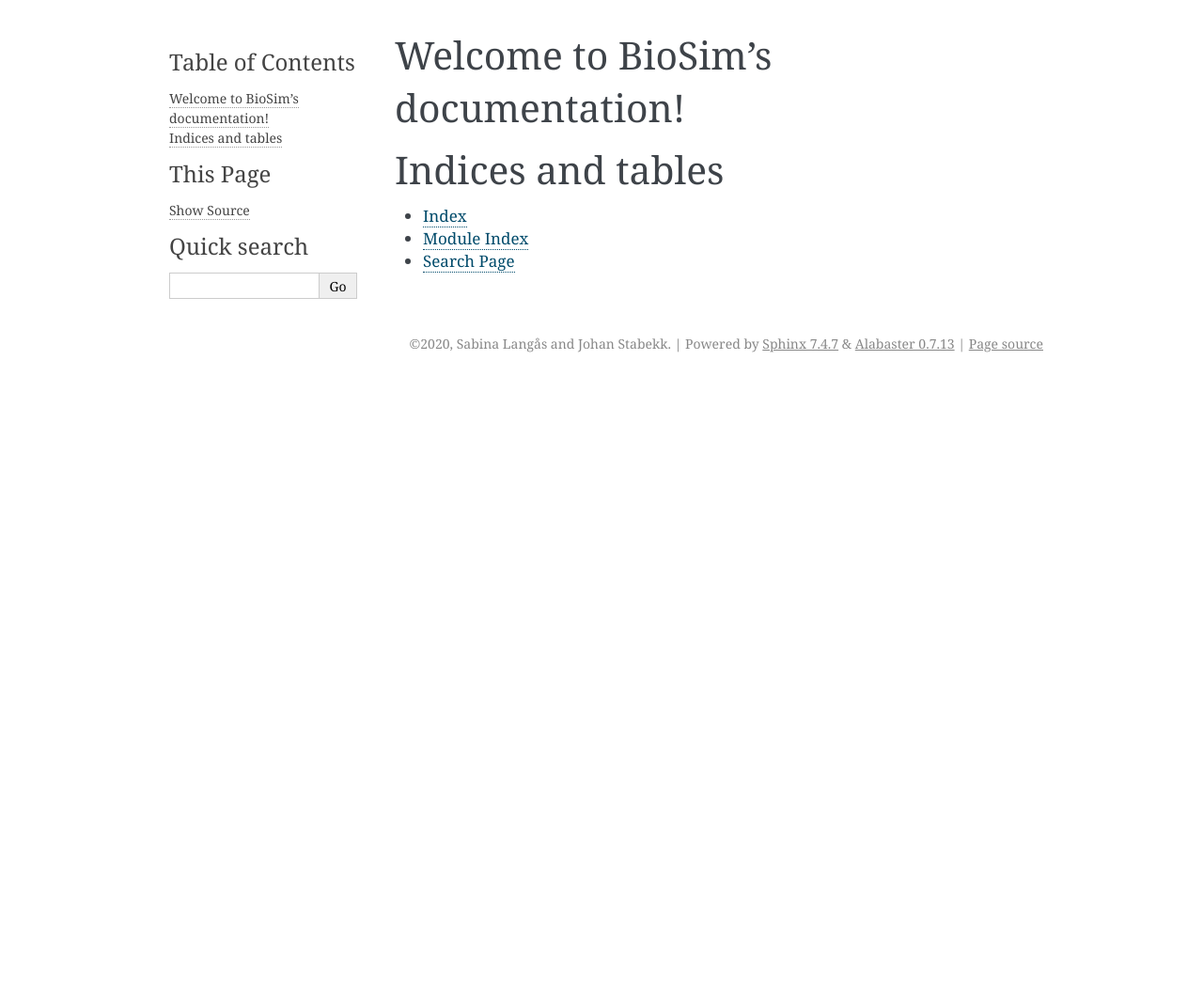
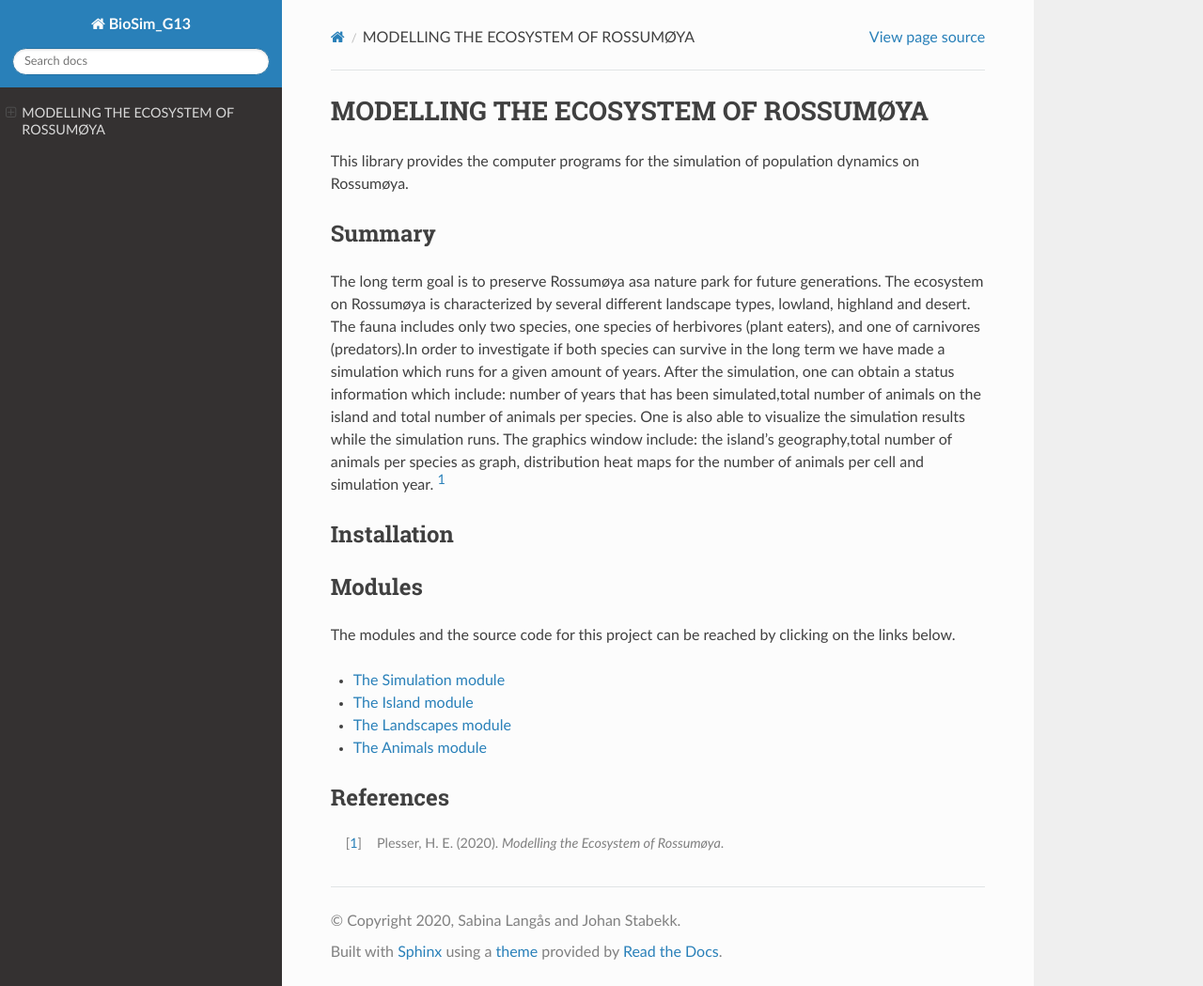
Before and after one commit to Johanstab/BioSim_G13_Johan_Sabina, a Sphinx documentation site: the page built from docs/index.rst, in a window 1280 px wide and 1049 px high. Shown: the whole window at 94% size. Built offline with Sphinx 7.4.7 and the Read the Docs theme 2.0.0, drawn with Linux system fonts in a browser that asks for light colours.

Commit message:
Fixed so Sphinx documentations started to work

```diff
--- /dev/null
+++ b/docs/animals.rst
@@ -0,0 +1,5 @@
+Animals
+============
+
+.. automodule:: biosim.animals
+    :members:
--- a/docs/conf.py
+++ b/docs/conf.py
@@ -51,7 +51,7 @@ exclude_patterns = ["_build", "Thumbs.db", ".DS_Store"]
 # The theme to use for HTML and HTML Help pages.  See the documentation for
 # a list of builtin themes.
 #
-html_theme = "alabaster"
+html_theme = "sphinx_rtd_theme"
 
 # Add any paths that contain custom static files (such as style sheets) here,
 # relative to this directory. They are copied after the builtin static files,
--- a/docs/index.rst
+++ b/docs/index.rst
@@ -1,20 +1,53 @@
-.. BioSim documentation master file, created by
+.. BioSim_G13 documentation master file, created by
    sphinx-quickstart on Fri Jun  5 08:47:52 2020.
    You can adapt this file completely to your liking, but it should at least
    contain the root `toctree` directive.
 
-Welcome to BioSim's documentation!
-==================================
+MODELLING THE ECOSYSTEM OF ROSSUMØYA
+==============================================
+This library provides the computer programs for the simulation of population
+dynamics on Rossumøya.
+
+Summary
+--------
+The long term goal is to preserve Rossumøya asa nature park for future generations. The  ecosystem  on  Rossumøya  is
+characterized by several different landscape types, lowland, highland and desert. The fauna includes only two species,
+one species of herbivores (plant  eaters), and one of carnivores (predators).In order to investigate if both species can
+survive in the long term we have made a simulation which runs for a given amount of years. After the simulation,
+one can obtain a status information which include: number of years that has been simulated,total number of animals on
+the island and total number of animals per species. One is also able to visualize the simulation results while the
+simulation runs. The graphics window include: the island's geography,total number of animals per species as graph,
+distribution heat maps for the number of animals per cell and simulation year. [1]_
+
+Installation
+-------------
 
 .. toctree::
    :maxdepth: 2
-   :caption: Contents:
+   :hidden:
+   :caption: Installation
 
 
+Modules
+-----------
 
-Indices and tables
-==================
+The modules and the source code for this project can be reached by clicking
+on the links below.
 
-* :ref:`genindex`
-* :ref:`modindex`
-* :ref:`search`
+*  :doc:`The Simulation module <simulation>`
+
+*  :doc:`The Island module <island>`
+
+*  :doc:`The Landscapes module <landscapes>`
+
+*  :doc:`The Animals module <animals>`
+
+
+.. toctree::
+   :maxdepth: 2
+   :hidden:
+   :caption: Modules
+
+References
+----------
+.. [1] Plesser, H. E. (2020). *Modelling the Ecosystem of Rossumøya*.
--- /dev/null
+++ b/docs/island.rst
@@ -0,0 +1,5 @@
+Island
+===============
+
+.. automodule:: biosim.island
+    :members:
--- /dev/null
+++ b/docs/landscapes.rst
@@ -0,0 +1,5 @@
+Landscapes
+========================
+
+.. automodule:: biosim.landscapes
+    :members:
--- /dev/null
+++ b/docs/visualization.rst
@@ -0,0 +1,5 @@
+Visualization
+=============================
+
+.. automodule:: biosim.visualization
+    :members:
```
Also changed, not shown: docs/simulation.rst (added, +9 -0 lines), 4 other files.
